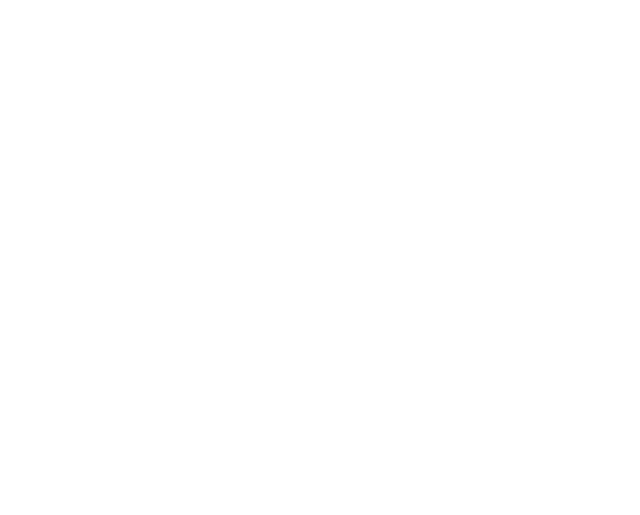
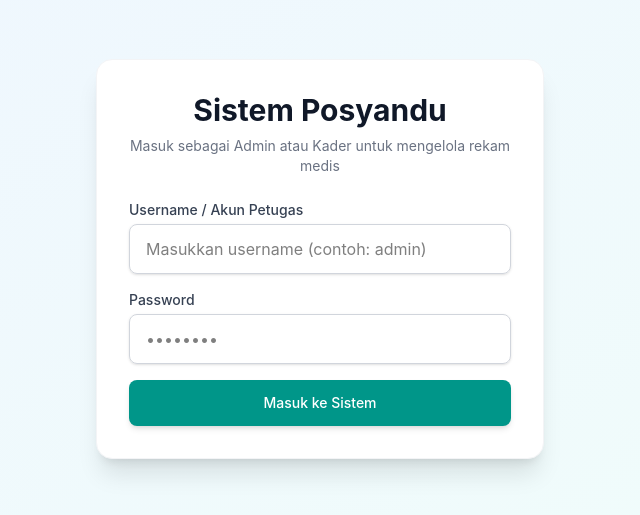
Before and after one commit to AchmadZackyGZ/posyanduNglabak, a SvelteKit app in the folder frontend/: page /login in a window 1280 px wide. Shown: the part 141-656 px from the top of the page, without its empty margins (320-960 px from the left). Built offline with nearby package versions, Linux system fonts and the light colour scheme.

Commit message:
create ui of login on page in folder route group of (auth)/login

```diff
--- a/frontend/src/routes/(auth)/login/+page.svelte
+++ b/frontend/src/routes/(auth)/login/+page.svelte
@@ -0,0 +1,123 @@
+<script lang="ts">
+	/* eslint-disable svelte/no-navigation-without-resolve */
+	import { goto } from '$app/navigation';
+
+	// Menggunakan Svelte 5 Runes untuk reaktivitas state formulir
+	let username = $state('');
+	let password = $state('');
+	let errorMessage = $state('');
+	let isLoading = $state(false);
+
+	async function handleLogin(event: Event) {
+		// Mencegah perilaku bawaan peramban memuat ulang halaman
+		event.preventDefault();
+		isLoading = true;
+		errorMessage = '';
+
+		try {
+			const res = await fetch('http://localhost:8080/api/v1/auth/login', {
+				method: 'POST',
+				headers: {
+					'Content-Type': 'application/json'
+				},
+				body: JSON.stringify({ username, password })
+			});
+
+			const data = await res.json();
+
+			if (!res.ok) {
+				errorMessage = data.error || 'Username atau password salah.';
+				isLoading = false;
+				return;
+			}
+
+			// Menyimpan token JWT dan identitas pengguna di penyimpanan lokal peramban
+			localStorage.setItem('token', data.token);
+			localStorage.setItem('user', JSON.stringify(data.user));
+
+			// Alihkan pengguna ke halaman utama dasbor operasional
+			goto('/dashboard');
+		} catch {
+			errorMessage = 'Tidak dapat terhubung ke peladen backend. Pastikan peladen Go aktif.';
+		} finally {
+			isLoading = false;
+		}
+	}
+</script>
+
+<svelte:head>
+	<title>Masuk - Sistem Posyandu Terintegrasi</title>
+</svelte:head>
+
+<div
+	class="flex min-h-screen items-center justify-center bg-gradient-to-br from-blue-50 to-teal-50 p-4"
+>
+	<div class="w-full max-w-md rounded-2xl border border-gray-100 bg-white p-8 shadow-xl">
+		<div class="text-center">
+			<h1 class="text-3xl font-bold text-gray-900">Sistem Posyandu</h1>
+			<p class="mt-2 text-sm text-gray-500">
+				Masuk sebagai Admin atau Kader untuk mengelola rekam medis
+			</p>
+		</div>
+
+		{#if errorMessage}
+			<div class="mt-6 rounded-md border-l-4 border-red-500 bg-red-50 p-4 transition-all">
+				<p class="text-sm font-medium text-red-700">{errorMessage}</p>
+			</div>
+		{/if}
+
+		<form onsubmit={handleLogin} class="mt-6 space-y-4">
+			<div>
+				<label for="username" class="block text-sm font-medium text-gray-700"
+					>Username / Akun Petugas</label
+				>
+				<input
+					id="username"
+					type="text"
+					bind:value={username}
+					required
+					placeholder="Masukkan username (contoh: admin)"
+					class="mt-1 block w-full rounded-lg border border-gray-300 px-4 py-3 shadow-sm transition-all focus:border-teal-500 focus:ring-2 focus:ring-teal-500 focus:outline-none"
+				/>
+			</div>
+
+			<div>
+				<label for="password" class="block text-sm font-medium text-gray-700">Password</label>
+				<input
+					id="password"
+					type="password"
+					bind:value={password}
+					required
+					placeholder="••••••••"
+					class="mt-1 block w-full rounded-lg border border-gray-300 px-4 py-3 shadow-sm transition-all focus:border-teal-500 focus:ring-2 focus:ring-teal-500 focus:outline-none"
+				/>
+			</div>
+
+			<button
+				type="submit"
+				disabled={isLoading}
+				class="flex w-full cursor-pointer items-center justify-center rounded-lg border border-transparent bg-teal-600 px-4 py-3 text-sm font-medium text-white shadow-md transition-all hover:bg-teal-700 focus:ring-2 focus:ring-teal-500 focus:ring-offset-2 focus:outline-none disabled:opacity-50"
+			>
+				{#if isLoading}
+					<svg
+						class="mr-3 -ml-1 h-5 w-5 animate-spin text-white"
+						xmlns="http://www.w3.org/2000/svg"
+						fill="none"
+						viewBox="0 0 24 24"
+					>
+						<circle class="opacity-25" cx="12" cy="12" r="10" stroke="currentColor" stroke-width="4"
+						></circle>
+						<path
+							class="opacity-75"
+							fill="currentColor"
+							d="M4 12a8 8 0 018-8V0C5.373 0 0 5.373 0 12h4zm2 5.291A7.962 7.962 0 014 12H0c0 3.042 1.135 5.824 3 7.938l3-2.647z"
+						></path>
+					</svg>
+					Memverifikasi...
+				{:else}
+					Masuk ke Sistem
+				{/if}
+			</button>
+		</form>
+	</div>
+</div>
```
